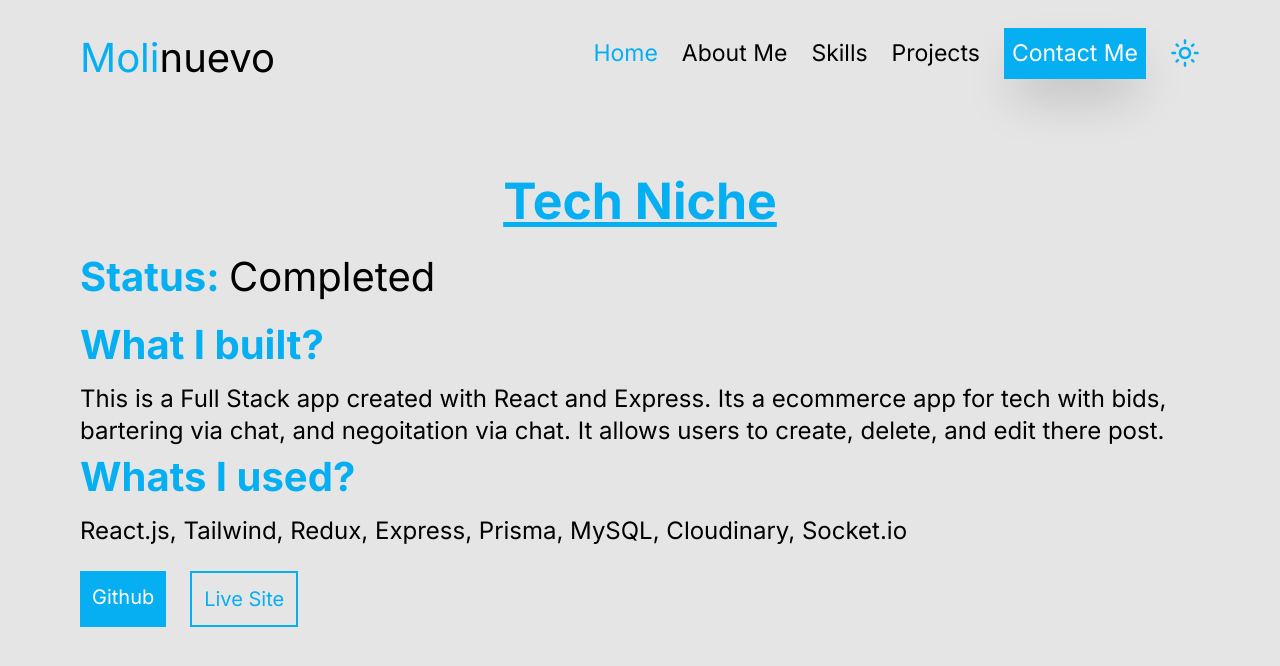
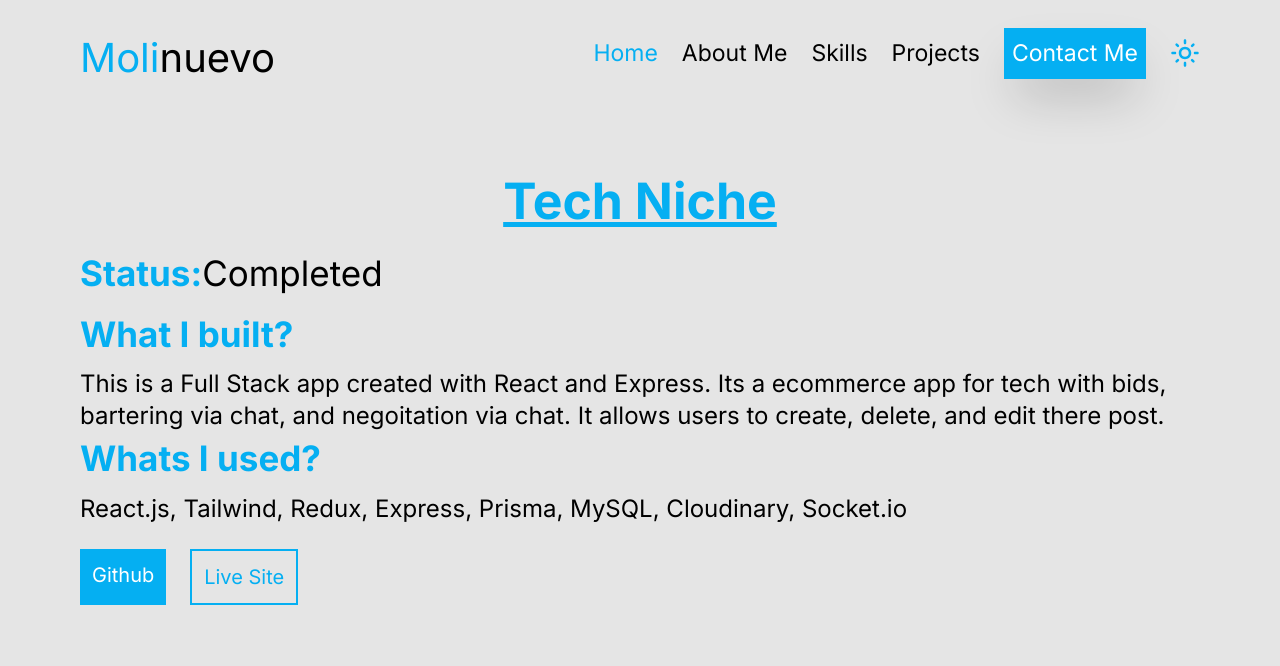
Before and after one commit to luismolinuevo/personal-portfolio, a Next.js app in the folder my-projectnew/: page /project/1 in a window 1280 px wide. Shown: the top 666 px of the page. Built offline with nearby package versions, Linux system fonts and the light colour scheme.

Commit message:
more styles

```diff
--- a/my-projectnew/app/components/General/ImageCard.jsx
+++ b/my-projectnew/app/components/General/ImageCard.jsx
@@ -1,7 +1,8 @@
-"use client"
+"use client";
 
 import React, { useState } from "react";
 import { BsGithub, BsGlobe } from "react-icons/bs";
+import Link from "next/link";
 
 const ImageCard = ({ imageUrl, about, id, title, gitHub, liveLink, stack }) => {
   const [hovered, setHovered] = useState(false);
@@ -15,6 +16,9 @@ const ImageCard = ({ imageUrl, about, id, title, gitHub, liveLink, stack }) => {
   };
 
   return (
+    <div>
+      <h1 className="text-center text-[35px] text-main font-bold pb-2">{title}</h1>
+      <Link href={`/project/${id}`}>
         <div
           className="relative w-full md:w-[420px] h-[450px] md:h-[400px] bg-cover bg-center rounded-lg overflow-hidden shadow-2xl"
           style={{ backgroundImage: `url(${imageUrl})` }}
@@ -53,6 +57,8 @@ const ImageCard = ({ imageUrl, about, id, title, gitHub, liveLink, stack }) => {
             </div>
           )}
         </div>
+      </Link>
+    </div>
   );
 };
 
--- a/my-projectnew/app/project/[projectId]/page.jsx
+++ b/my-projectnew/app/project/[projectId]/page.jsx
@@ -39,15 +39,15 @@ export default function page() {
       <h1 className="text-center text-heading text-main font-bold underline pb-2">
         {project?.name}
       </h1>
-      <h2 className="text-[40px] text-main font-bold pb-2">
-        Status:{" "}
+      <h2 className="text-[35px] text-main font-bold pb-2">
+        Status:
         <span className="text-black font-normal">{project?.status}</span>
       </h2>
-      <h2 className="text-[40px] text-main font-bold pb-2">What I built?</h2>
+      <h2 className="text-[35px] text-main font-bold pb-2">What I built?</h2>
       <p className="text-[20px] md:text-[24px] md:leading-8">
         {project?.about}
       </p>
-      <h2 className="text-[40px] text-main font-bold pb-2">Whats I used?</h2>
+      <h2 className="text-[35px] text-main font-bold pb-2">Whats I used?</h2>
       <p className="text-[20px] md:text-[24px] md:leading-8">
         {project?.techStack}
       </p>
```
Lines whose indentation alone changed are shown as unchanged.
